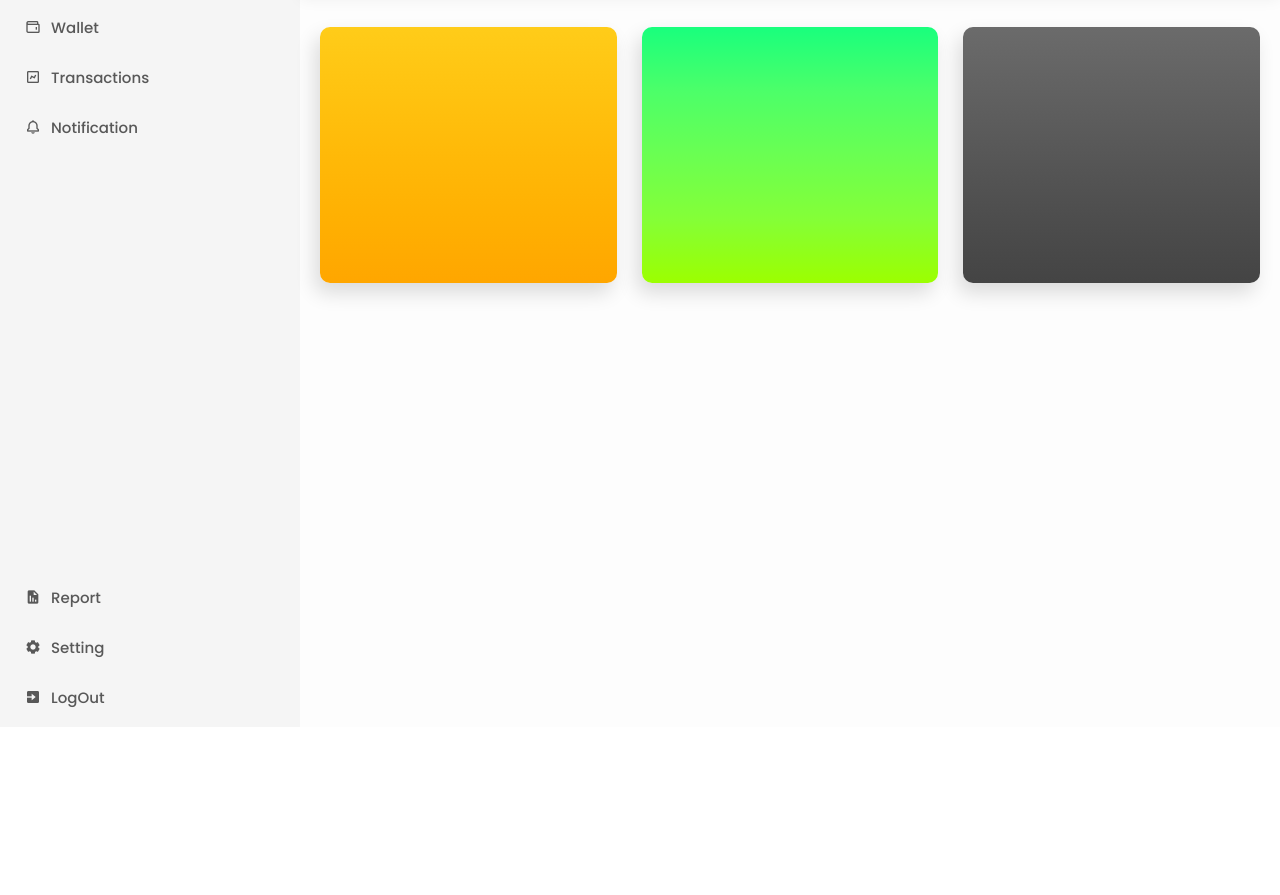
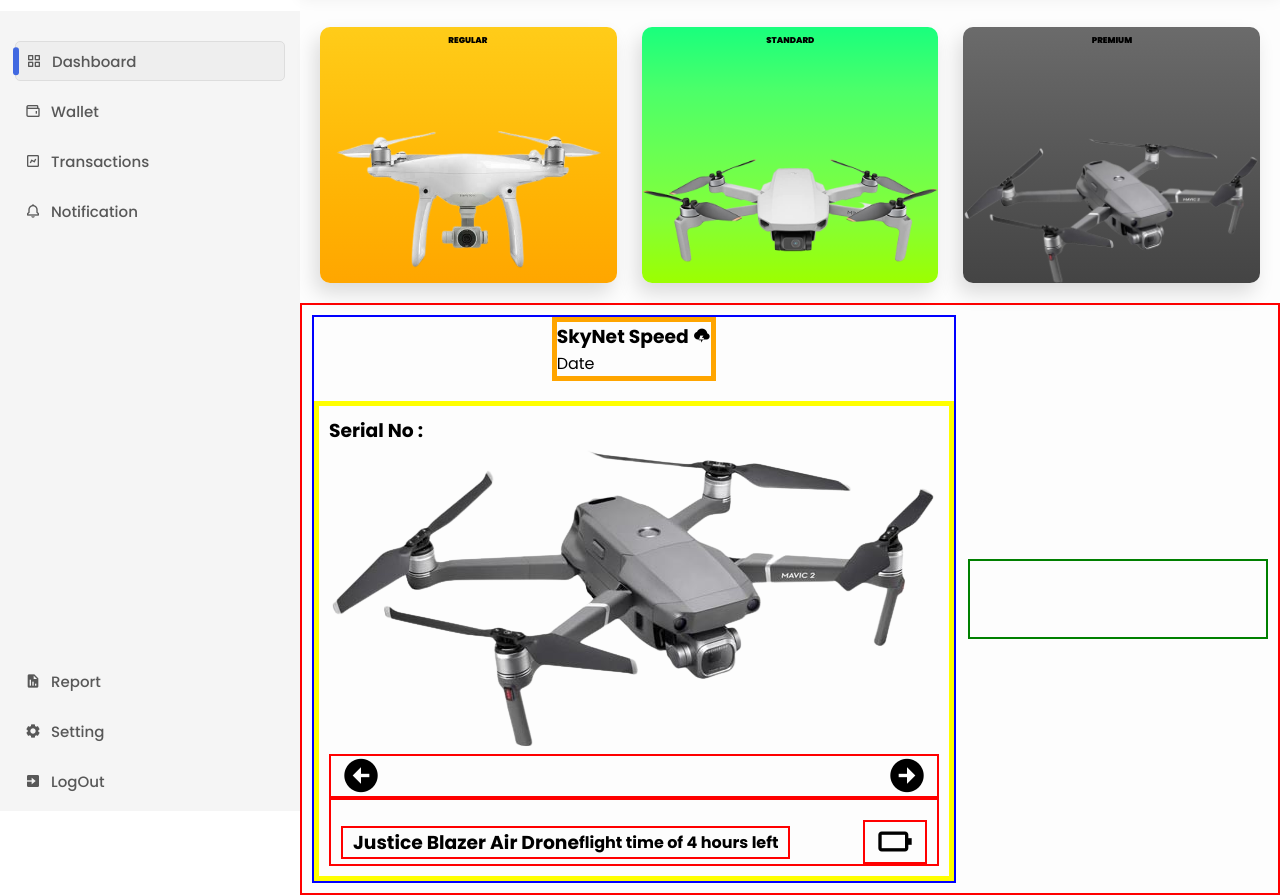
Before and after one commit to JusticeIsreal/Drone-Rental-Services-Company, a plain HTML site: page Pages/Dashboard.html in a window 1280 px wide. Shown: the part 73-968 px from the top of the page. Before the commit the page ends 800 px from the top, so only its background shows below. Drawn offline with nearby package versions, Linux system fonts and the light colour scheme.

Commit message:
redeploying for corrections

```diff
--- a/Pages/Dashboard.html
+++ b/Pages/Dashboard.html
@@ -71,14 +71,68 @@
           </div>
           <div class="profile-img">
             <a href=""><img src="/img/img1.png" alt="profile-img" /> </a>
-            <a  class="notification-bell" href=""><i class="bx bx-bell">0</i></a>
+            <a class="notification-bell" href=""><i class="bx bx-bell">0</i></a>
             <i class="bx bx-menu"></i>
           </div>
         </div>
         <main class="top-card">
-          <div class="top card1"></div>
-          <div class="top card2"></div>
-          <div class="top card3"></div>
+          <div class="top card1">
+            <div class="box1">
+              <h2 class="regular-txt">REGULAR</h2>
+              <img
+                class="regular drone"
+                src="/img/drone2-removebg-preview.png"
+                alt=""
+              />
+            </div>
+          </div>
+          <div class="top card2">
+            <div class="box2">
+              <h2 class="standard-txt">STANDARD</h2>
+              <img
+                class="standard drone"
+                src="/img/drone1-removebg-preview.png"
+                alt=""
+              />
+            </div>
+          </div>
+          <div class="top card3">
+            <div class="box3">
+              <h2 class="premium-txt">PREMIUM</h2>
+              <img
+                class="premium drone"
+                src="/img/drone8-removebg-preview.png"
+                alt=""
+              />
+            </div>
+          </div>
+        </main>
+
+        <main class="lower-card">
+          <div class="drone-spec">
+            <div class="spec-top">
+              <h3>SkyNet Speed <i class="bx bxs-cloud-lightning"></i></h3>
+              <p>Date</p>
+            </div>
+            <div class="spec-down">
+              <h3>Serial No :</h3>
+              <img src="/img/drone8-removebg-preview.png" alt="" />
+              <div>
+                <i class="bx bxs-left-arrow-circle"></i
+                ><i class="bx bxs-right-arrow-circle"></i>
+              </div>
+              <div>
+                <div>
+                  <h3>Justice Blazer Air Drone</h3>
+                  <h4>flight time of 4 hours left</h4>
+                </div>
+                <div>
+                  <i class="bx bx-battery"></i>
+                </div>
+              </div>
+            </div>
+          </div>
+          <div class="map"></div>
         </main>
       </section>
     </div>
--- a/style/style.scss
+++ b/style/style.scss
@@ -346,5 +346,55 @@
         }
       }
     }
+
+    .lower-card {
+      @include flexDisplay(space-between, center, row);
+      margin-top: 20px;
+      border: 2px solid red;
+      flex-wrap: wrap;
+      padding: 10px;
+
+      .drone-spec {
+        @include flexDisplay(space-between, center, column);
+        border: 2px solid blue;
+
+
+        .spec-top {
+          border: 5px solid orange;
+        }
+        .spec-down {
+          border: 5px solid yellow;
+          margin-top: 20px;
+          padding: 10px;
+          img {
+            width: 100%;
+          }
+
+          div{
+            border: 2px solid red;
+            padding: 0 10px;
+            @include flexDisplay(space-between, center, row);
+
+            i{
+              font-size: 40px;
+            }
+            div{
+               @include flexDisplay(center, center, row);
+               margin-top: 20px;
+
+               div{
+                 @include flexDisplay(space-between, center, row);
+
+               }
+            }
+          }
+        }
+      }
+      .map {
+        border: 2px solid green;
+        width: 300px;
+        height: 80px;
+      }
+    }
   }
 }
```
Also changed, not shown: style/style.css, 1 other file.
